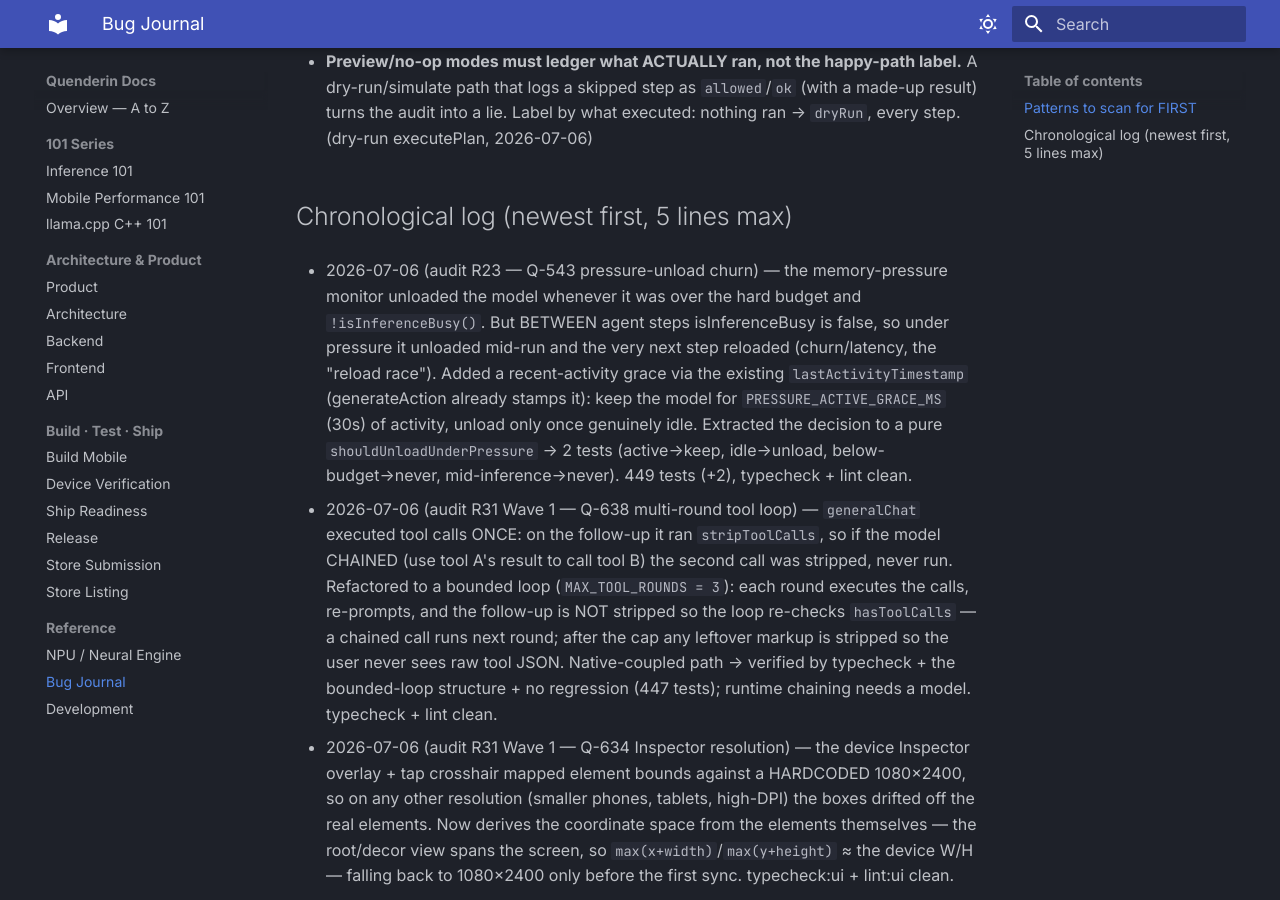
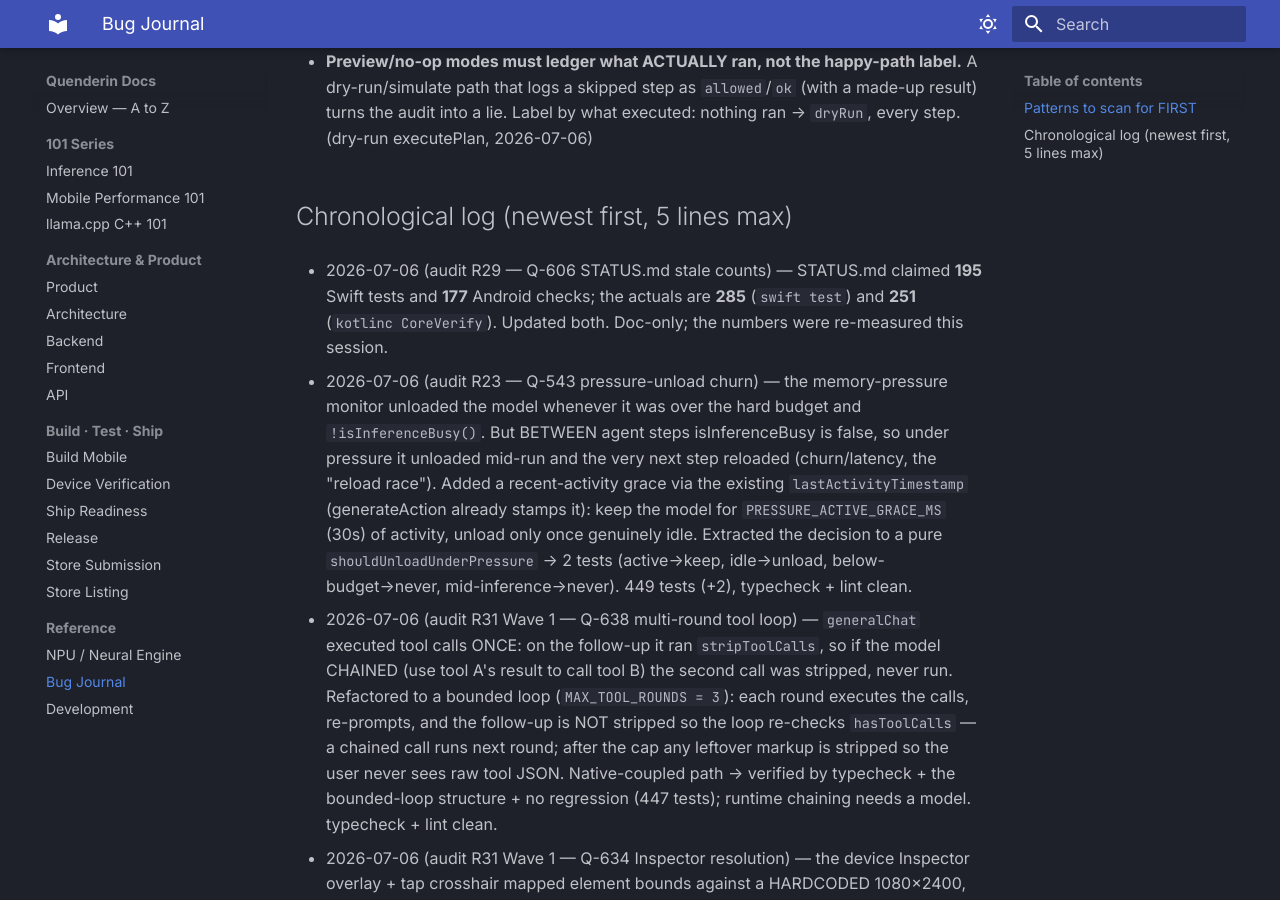
Before and after one commit to alikatgh/quenderin, an MkDocs documentation site: the page built from docs/BUG_JOURNAL.md, in a window 1280 px wide and 900 px high, scrolled down 11203 px. Built offline with MkDocs 1.6.1 and Material for MkDocs 9.7.7, drawn with Linux system fonts in a browser that asks for light colours.

Commit message:
docs: Q-606 — correct STATUS.md test counts (Swift 285, Kotlin 251)
STATUS.md claimed 195 Swift tests and 177 Android checks; the actuals, re-measured
this session, are 285 (swift test) and 251 (kotlinc CoreVerify). Updated both.

Co-Authored-By: Claude Fable 5 <noreply@anthropic.com>

```diff
--- a/docs/BUG_JOURNAL.md
+++ b/docs/BUG_JOURNAL.md
@@ -340,6 +340,10 @@ Cheap-to-write, cheap-to-read, expensive-to-skip. `grep -i <symptom>` this befor
   Label by what executed: nothing ran → `dryRun`, every step. (dry-run executePlan, 2026-07-06)
 
 ## Chronological log (newest first, 5 lines max)
+
+- 2026-07-06 (audit R29 — Q-606 STATUS.md stale counts) — STATUS.md claimed **195** Swift tests and
+  **177** Android checks; the actuals are **285** (`swift test`) and **251** (`kotlinc CoreVerify`).
+  Updated both. Doc-only; the numbers were re-measured this session.
 
 - 2026-07-06 (audit R23 — Q-543 pressure-unload churn) — the memory-pressure monitor unloaded the model
   whenever it was over the hard budget and `!isInferenceBusy()`. But BETWEEN agent steps isInferenceBusy
```
Also changed, not shown: STATUS.md (+2 -2 lines).
